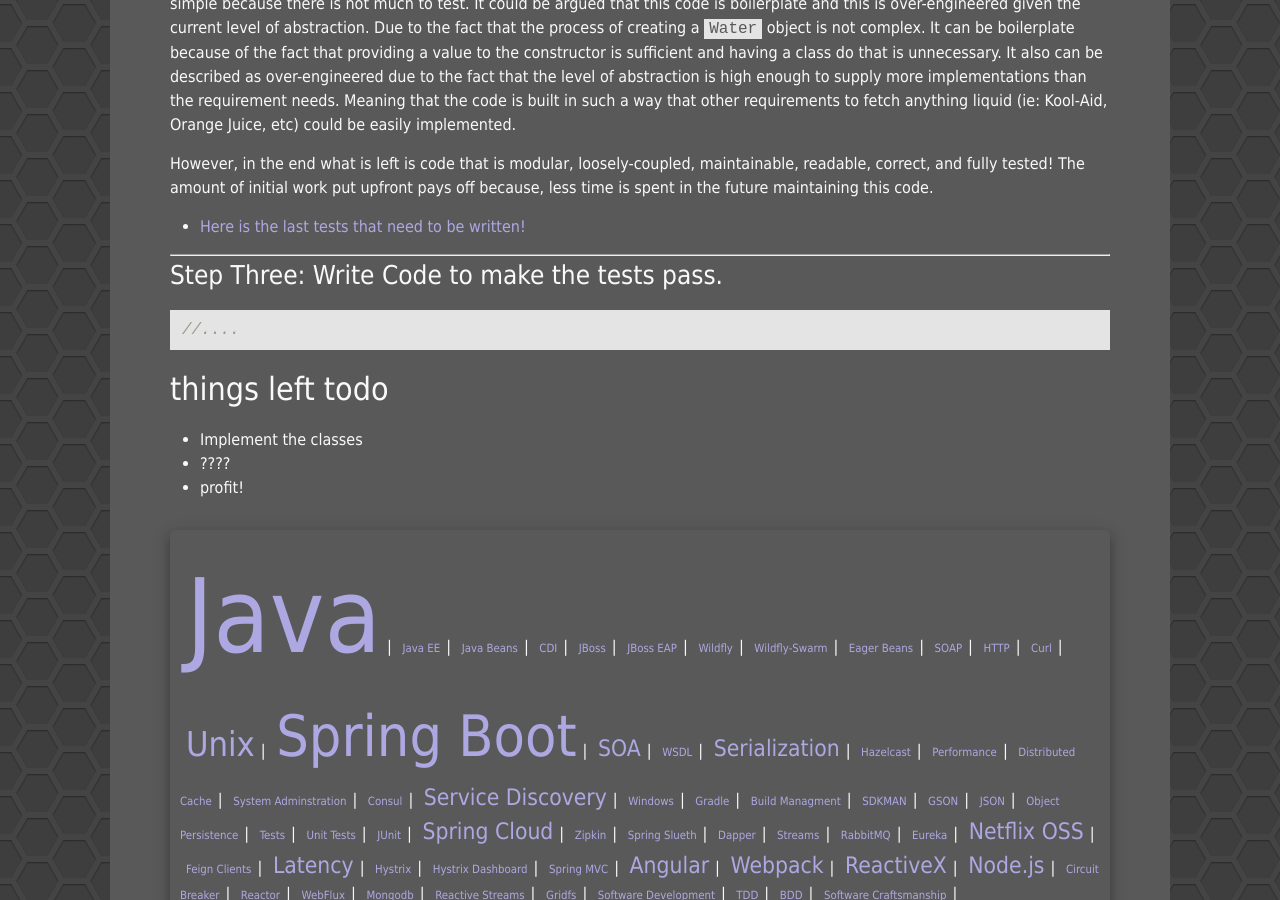
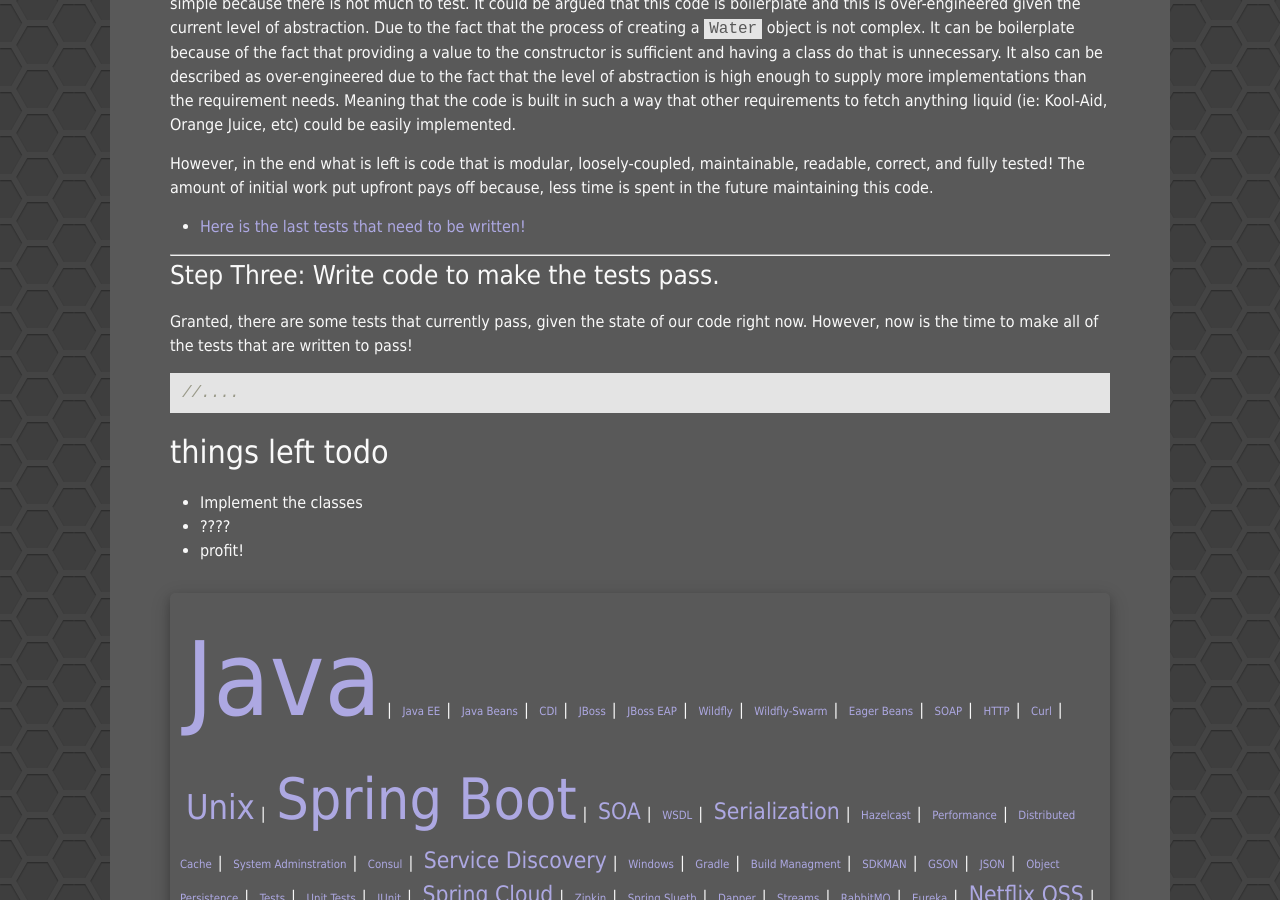
Before and after one commit to Unthrottled/blog, a Jekyll site: the page built from _posts/2017-12-29-Hydration-Driven-Devolpment.md, in a window 1280 px wide and 900 px high, scrolled down 4113 px. Built offline with Jekyll 4.4.1, drawn with Linux system fonts in a browser that asks for light colours.

Commit message:
Just follow the steps Issac

```diff
--- a/_posts/2017-12-29-Hydration-Driven-Devolpment.md
+++ b/_posts/2017-12-29-Hydration-Driven-Devolpment.md
@@ -199,7 +199,10 @@ The amount of initial work put upfront pays off because, less time is spent in t
 
 ---
 
-### Step Three: Write Code to make the tests pass.
+### Step Three: Write code to make the tests pass.
+
+Granted, there are some tests that currently pass, given the state of our code right now.
+However, now is the time to make all of the tests that are written to pass!
 
 
 {% highlight java %}
```
